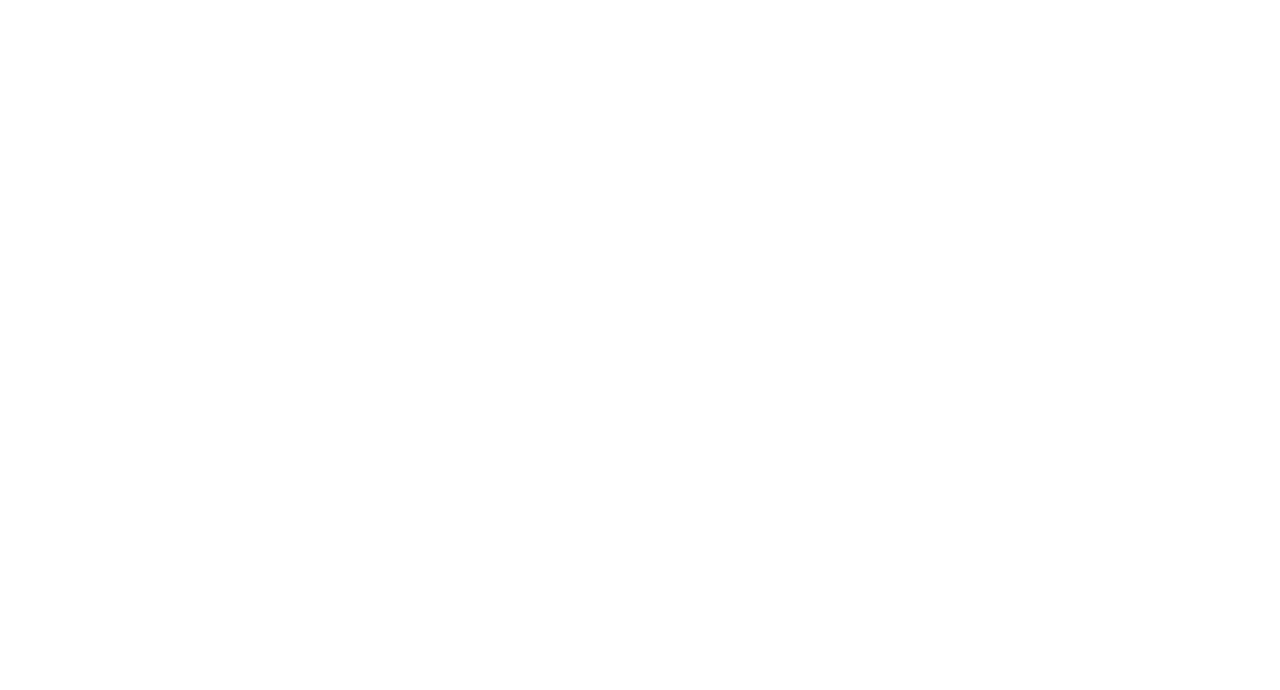
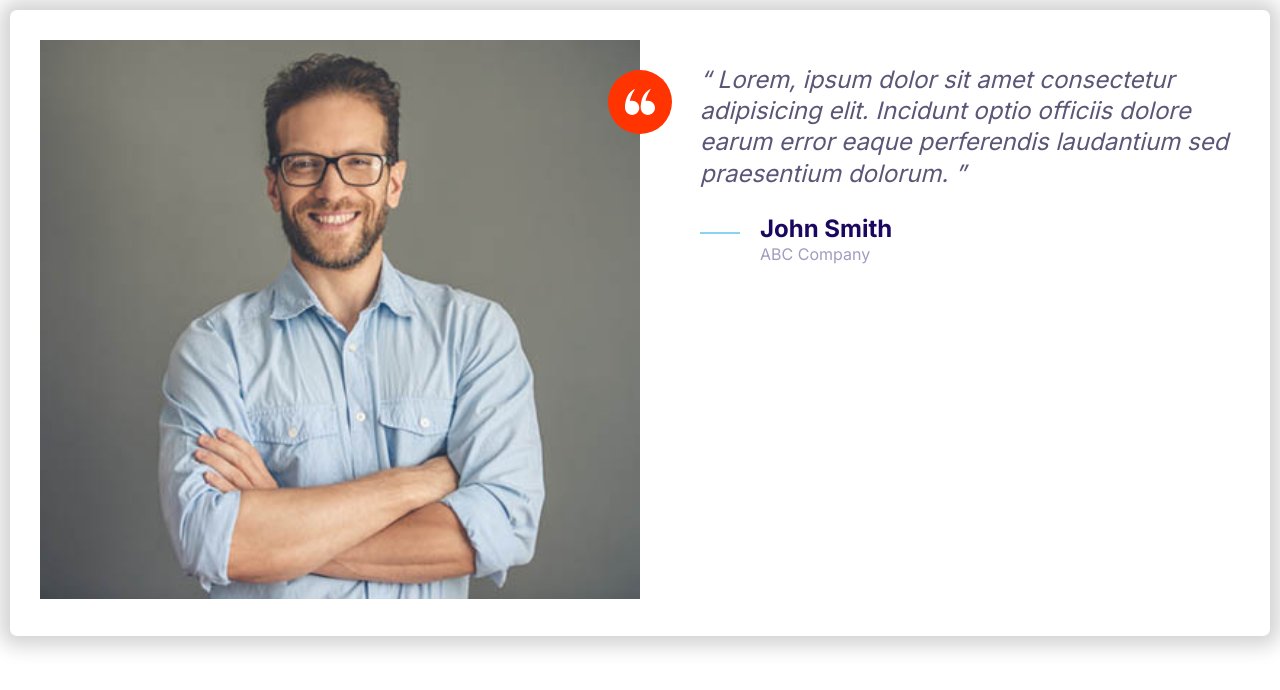
Before and after one commit to Pixlerfrost/Mosh-CSS-and-HTML-course, a plain HTML site: page index.html in a window 1280 px wide. Drawn offline with Linux system fonts and the light colour scheme.

Commit message:
Setup testimonials.

```diff
--- a/css/styles.css
+++ b/css/styles.css
@@ -159,8 +159,53 @@ a {
   height: 40px;
 }
 
+.icon--small {
+  width: 30px;
+  height: 30px;
+}
+
 .icon--primary {
   fill: var(--color-primary);
+}
+
+.icon--white {
+  fill: #fff;
+}
+
+/* Testimonials */
+.testimonial {
+  padding: 3rem;
+}
+
+.testimonial__image {
+  position: relative;
+  margin: 0 3rem;
+}
+
+.testimonial__image > img {
+  width: 100%;
+}
+
+.testimonial__image > .icon-container {
+  position: absolute;
+  top: 3rem;
+  right: -32px;
+}
+
+@media screen and (min-width: 768px) {
+  .testimonial__image {
+    margin: 0;
+  }
+
+  .testimonial .quote,
+  .testimonial .quote__author {
+    font-size: 2.4rem;
+  }
+
+  .testimonial .quote {
+    margin-left: 6rem;
+    margin-right: 0;
+  }
 }
 
 .icon-container {
@@ -174,6 +219,10 @@ a {
 }
 
 /* Buttons */
+
+.icon-container--accent {
+  background: var(--color-accent);
+}
 
 .btn {
   font-size: 1.8rem;
@@ -443,3 +492,39 @@ a {
     grid-template-columns: repeat(3, 1fr);
   }
 }
+
+/* Testimonials */
+.testimonial {
+  padding: 3rem;
+}
+
+.testimonial__image {
+  position: relative;
+  margin: 0 3rem;
+}
+
+.testimonial__image > img {
+  width: 100%;
+}
+
+.testimonial__image > .icon-container {
+  position: absolute;
+  top: 3rem;
+  right: -32px;
+}
+
+@media screen and (min-width: 768px) {
+  .testimonial__image {
+    margin: 0;
+  }
+
+  .testimonial .quote,
+  .testimonial .quote__author {
+    font-size: 2.4rem;
+  }
+
+  .testimonial .quote {
+    margin-left: 6rem;
+    margin-right: 0;
+  }
+}
--- a/index.html
+++ b/index.html
@@ -14,5 +14,38 @@
     <link rel="stylesheet" href="css/normalize.css" />
     <link rel="stylesheet" href="css/styles.css" />
   </head>
-  <body></body>
+  <body>
+    <div class="card testimonial">
+      <div class="grid grid--1x2">
+        <div class="testimonial__image">
+          <img src="images/testimonial.jpg" alt="A happy, smiling customer" />
+          <span class="icon-container icon-container--accent">
+            <svg class="icon icon--white icon--small">
+              <use xlink:href="images/sprite.svg#quotes"></use>
+            </svg>
+          </span>
+        </div>
+        <blockquote class="quote">
+          <p class="quote__text">
+            Lorem, ipsum dolor sit amet consectetur adipisicing elit. Incidunt
+            optio officiis dolore earum error eaque perferendis laudantium sed
+            praesentium dolorum.
+          </p>
+          <footer>
+            <div class="media">
+              <div class="media__image">
+                <svg class="icon icon--primary quote__line">
+                  <use xlink:href="images/sprite.svg#line"></use>
+                </svg>
+              </div>
+              <div class="media__body">
+                <h3 class="media__title quote__author">John Smith</h3>
+                <p class="quote__organization">ABC Company</p>
+              </div>
+            </div>
+          </footer>
+        </blockquote>
+      </div>
+    </div>
+  </body>
 </html>
```
Also changed, not shown: components/testimonials.html (added, +32 -0 lines), Images/testimonial.jpg (added).
